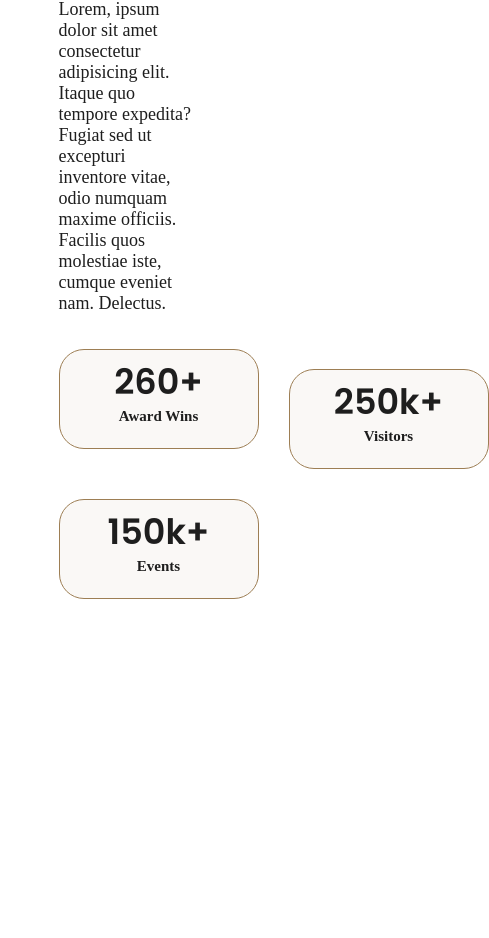
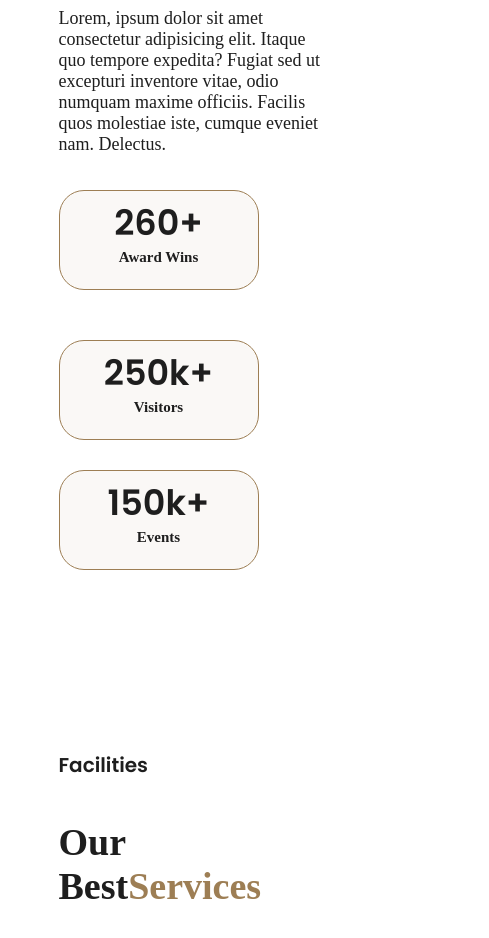
Before and after one commit to khusbubanjade/Hotel-Booking, a React (Vite) app: page / in a window 390 px wide. Shown: the part 1345-2283 px from the top of the page, 489 px wide, since content can reach past the window. Before the commit the page ends 2034 px from the top, so only its background shows below. Built offline with nearby package versions, Linux system fonts and the light colour scheme; a web font is replaced by a local one.

Commit message:
updated the code and added about section

```diff
--- a/src/App.jsx
+++ b/src/App.jsx
@@ -2,6 +2,7 @@ import './App.css'
 import About from './components/About/About'
 import Header from './components/Header/Header'
 import Nav from './components/Nav/Nav'
+import Services from './components/Services/Services'
 
 function App() {
 
@@ -10,6 +11,7 @@ function App() {
       <Nav/>
       <Header/>
       <About/>
+      <Services/>
     </>
   )
 }
--- a/src/components/About/About.module.css
+++ b/src/components/About/About.module.css
@@ -77,8 +77,26 @@
     .about_wrapper{
         flex-direction: column !important;
     }
+    .about_img{
+        width: 90%;
+    }
+
     .about_img img{
-        height: 80%;
+        height: 100%;
         width: 100%;
     }
+
+    .about_content{
+        width: 100%;
+    }
+
+    .Cards{
+        grid-template-columns: repeat(3, 1fr);
+    }
 }
+
+@media screen and (max-width:768px) {
+    .Cards{
+        grid-template-columns: repeat(1, 1fr);
+    }
+}
--- /dev/null
+++ b/src/components/Services/Services.jsx
@@ -0,0 +1,13 @@
+import React from "react";
+import servicesCSS from './../Services/Services.module.css'
+
+function Services(){
+    return(
+        <div className={`${servicesCSS.Service_wrapper} section`}>
+            <small className="section__Heading">Facilities</small>
+            <h2 className="section__Title">Our Best<span>Services</span></h2>
+        </div>
+    )
+}
+
+export default Services
```
Also changed, not shown: src/components/Services/Services.module.css (added).
